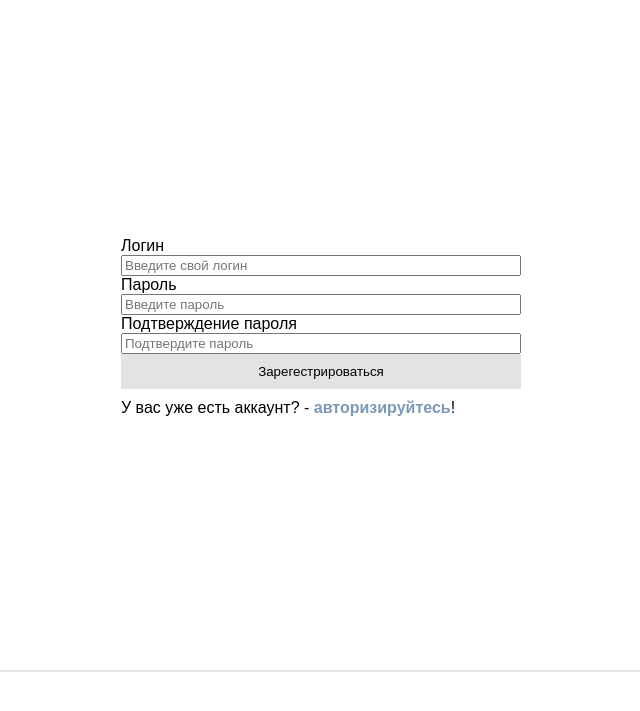
After one commit to bogdanpashtet/web_kursach, a PHP site: page /templates/registration.html in a window 1280 px wide. The commit adds this page. Shown: the top 711 px of the page, without its empty margins (319-959 px from the left). Run offline with PHP 8.4, Linux system fonts and the light colour scheme.

Commit message:
first commit

```diff
--- a/article.php
+++ b/article.php
@@ -1,5 +1,5 @@
 <?php
-
+session_start();
 $link = "";
 
 require_once("templates/connection.php");
--- a/category.php
+++ b/category.php
@@ -1,5 +1,5 @@
 <?php
-
+session_start();
 $title = $_GET['category'];
 
 include_once ("templates/header.html");
--- a/create_edit_article.php
+++ b/create_edit_article.php
@@ -1,7 +1,7 @@
 <?php
-
+session_start();
 $link = "";
-require_once("templates/connection.php");
+require_once "templates/connection.php";
 
 if (isset($_GET['snake_name_url'])) {
     $title = "Изменить статью";
--- /dev/null
+++ b/styles/auth_reg.css
@@ -0,0 +1,47 @@
+form a {
+    color: #7c9ab7;
+    font-weight: bold;
+    text-decoration: none;
+}
+
+p {
+    margin: 10px 0;
+}
+
+form {
+    display: flex;
+    flex-direction: column;
+    width: 400px;
+}
+
+.main-content {
+    display: flex;
+    align-items: center;
+    justify-content: center;
+    font-family: Montserrat, sans-serif;
+    height: 80vh;
+    margin: 10px 0;
+    padding: 10px;
+    border: unset;
+    border-bottom: 2px solid #e3e3e3;
+    outline: none;
+}
+
+#submit_button {
+    padding: 10px;
+    background: #e3e3e3;
+    border: unset;
+    cursor: pointer;
+}
+
+.msg {
+    border: 2px solid #ffa908;
+    border-radius: 3px;
+    padding: 10px;
+    text-align: center;
+    font-weight: bold;
+}
+
+.logout {
+    color: #b7625c;
+}
--- /dev/null
+++ b/templates/registration.html
@@ -0,0 +1,17 @@
+<link rel="stylesheet" href="/styles/auth_reg.css">
+
+<main class="main-content">
+<form method="post">
+    <label>Логин</label>
+    <input type="text" name="login" placeholder="Введите свой логин">
+    <label>Пароль</label>
+    <input type="password" name="password" placeholder="Введите пароль">
+    <label>Подтверждение пароля</label>
+    <input type="password" name="password_confirm" placeholder="Подтвердите пароль">
+    <button type="submit" name="submit_button" id="submit_button">Зарегестрироваться</button>
+    <p>
+        У вас уже есть аккаунт? - <a href="authorization.php">авторизируйтесь</a>!
+    </p>
+    <?= $msg; ?>
+</form>
+</main>
```
Also changed, not shown: authorization.php (+39 -4 lines), profile.php (added, +9 -0 lines), registration.php (added, +55 -0 lines), templates/authorization.html (added, +15 -0 lines), README.md.
